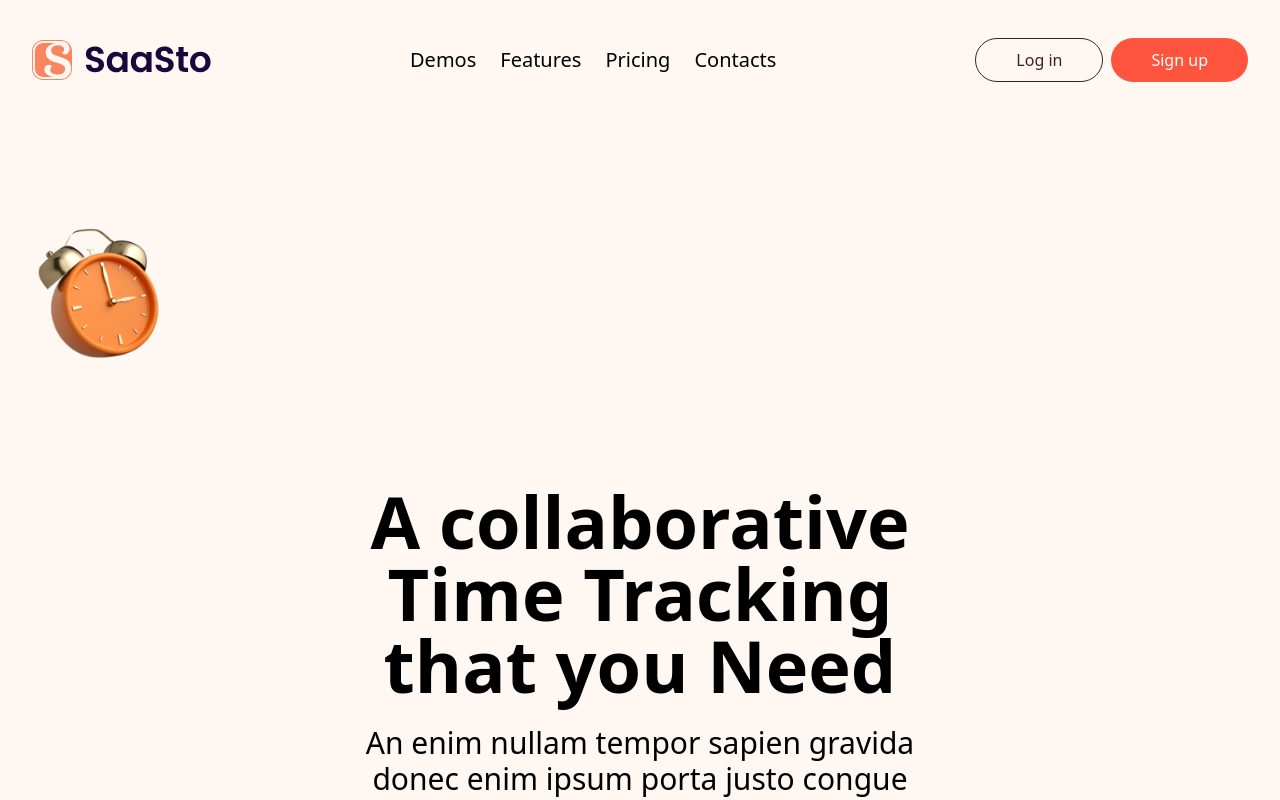
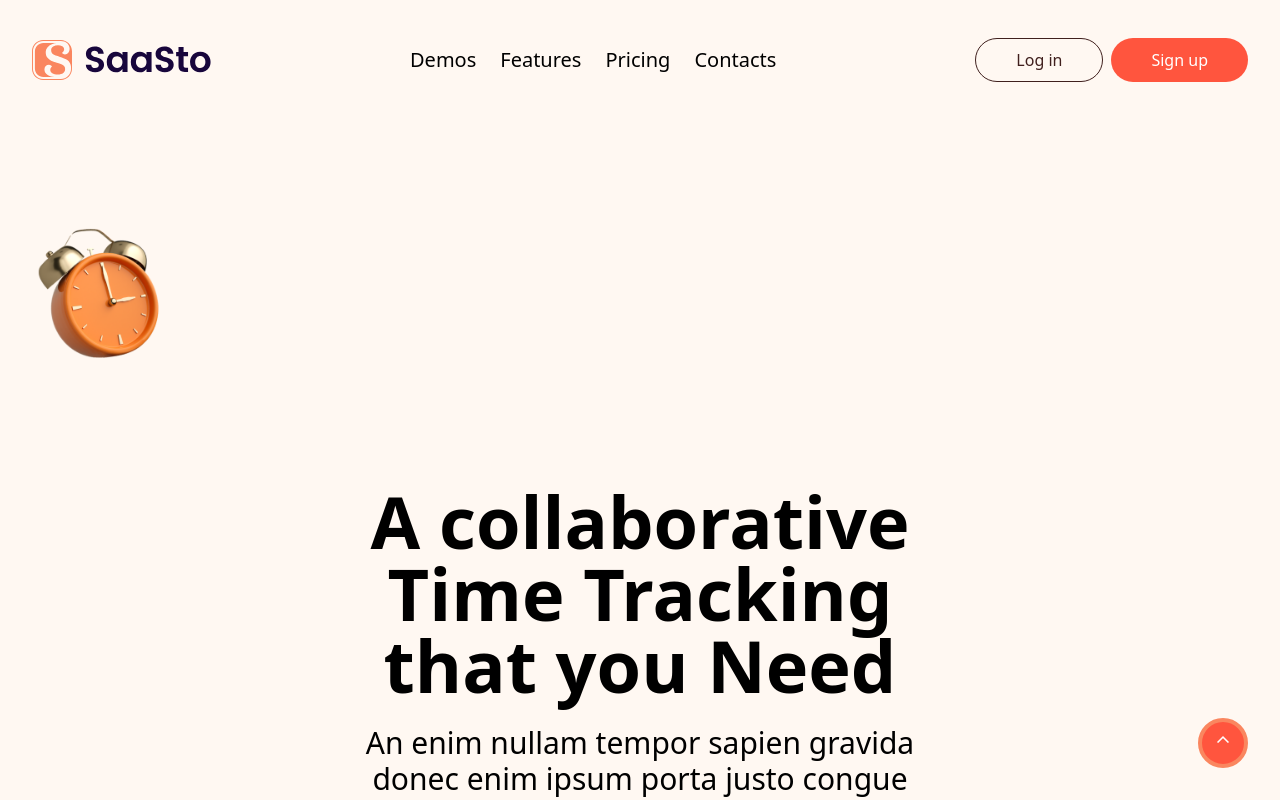
Before and after one commit to piratlena/saasto-landing-page, a Vue app: page / in a window 1280 px wide. Shown: the top 800 px of the page. Built offline with nearby package versions, Linux system fonts and the light colour scheme.

Commit message:
add sroll to top logic to ButonScroll component

```diff
--- a/src/App.vue
+++ b/src/App.vue
@@ -3,6 +3,7 @@
     <TheHeader />
 
     <TheHero />
+
     <CounterDisplay />
     <FeaturesSection />
     <AnalyticsSection />
@@ -11,6 +12,7 @@
     <PartnersSection />
     <ReviewsSection />
     <StepSection />
+    <UIBtnScroll />
     <TheFooter />
   </main>
 </template>
--- a/src/components/features-section/FeaturesSection.vue
+++ b/src/components/features-section/FeaturesSection.vue
@@ -1,5 +1,5 @@
 <template>
-  <section class="relative items-center bg-white z-40 lg:h-[700px]">
+  <section class="relative items-center bg-white lg:h-[700px]">
     <UIContainer>
       <div
         class="m-auto sm:w-[600px] md:pt-[200px] lg:w-[784px]"
--- a/src/components/ui/UIBtnScroll.vue
+++ b/src/components/ui/UIBtnScroll.vue
@@ -1,10 +1,42 @@
 <template>
   <button
-    class="fixed bottom-8 right-4 bg-primary text-white rounded-full w-[30px] h-[30px] md:w-[40px] md:h-[40px] md:right-12 md:bottom-10"
+    ref="upButton"
+    class="fixed invisible text-center bottom-8 right-4 bg-primary border-4 border-orange-1 text-white rounded-full w-[40px] h-[40px] md:w-[50px] md:h-[50px] md:right-8 md:bottom-8 transition-all duration-300 z-100"
+    @click="scrollToTop"
   >
-    <div class="material-symbols-outlined"></div>
+    <span class="material-symbols-outlined"> keyboard_arrow_up </span>
   </button>
 </template>
+<script setup lang="ts">
+import { ref, onMounted, onBeforeUnmount } from 'vue';
+
+const upButton = ref();
+
+const handleScroll = () => {
+  if (
+    window.scrollY + document.documentElement.clientHeight >=
+    document.documentElement.scrollHeight / 4
+  ) {
+    upButton.value.classList.remove('invisible');
+    console.log('scrolled');
+  } else {
+    upButton.value.classList.add('invisible');
+    console.log('not scrolled');
+  }
+};
+
+function scrollToTop() {
+  window.scrollTo({ top: 0, behavior: 'smooth' });
+}
+
+onMounted(() => {
+  window.addEventListener('scroll', handleScroll);
+});
+
+onBeforeUnmount(() => {
+  window.removeEventListener('scroll', handleScroll);
+});
+</script>
 <style scoped>
 .material-symbols-outlined {
   font-variation-settings: 'FILL' 0, 'wght' 400, 'GRAD' 0, 'opsz' 48;
```
